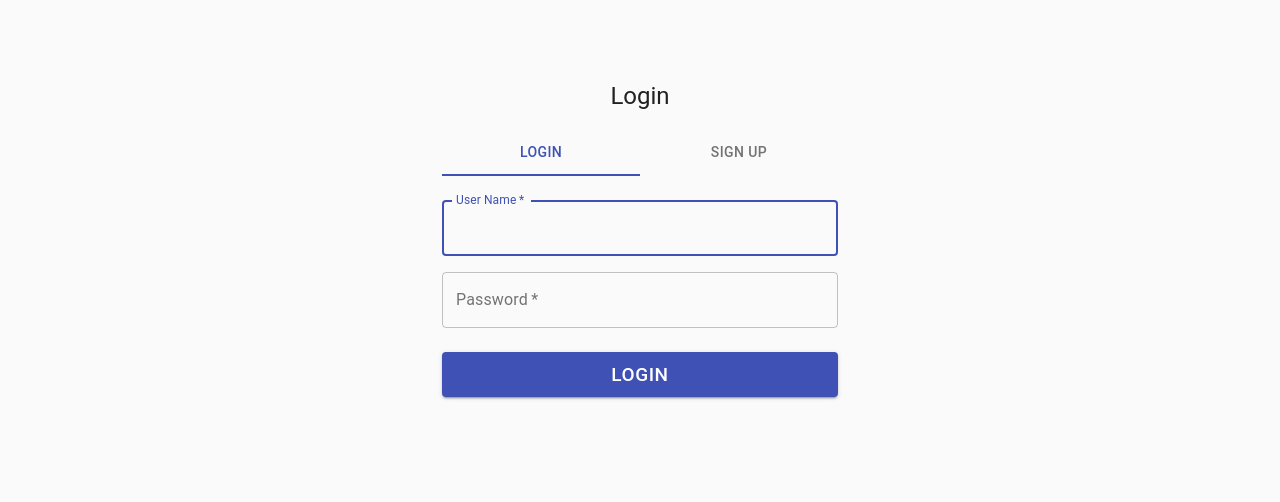
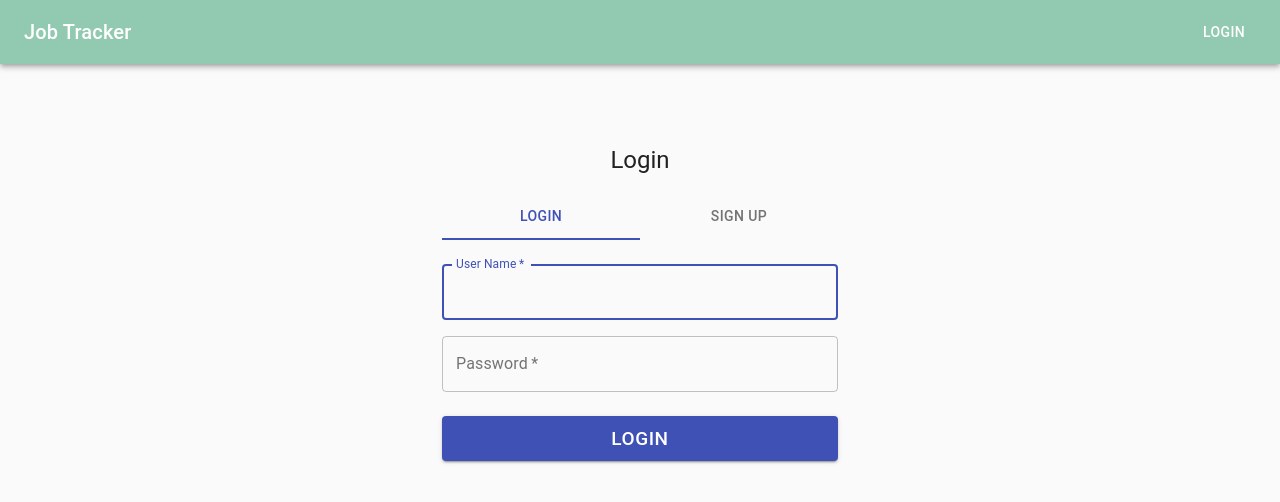
Before and after one commit to BCIT-SSD-2020-21/passion-project-gokay-abay, a React (Create React App) app in the folder frontend/: page / in a window 1280 px wide. Shown: the top 502 px of the page. Built offline with nearby package versions, Linux system fonts and the light colour scheme.

Commit message:
Navbar comp added

```diff
--- a/frontend/src/App.js
+++ b/frontend/src/App.js
@@ -1,10 +1,12 @@
 import "./App.css"
 import LoginPage from "./pages/LoginPage/LoginPage"
+import Navbar from "./components/Navbar/Navbar"
 import { BrowserRouter as Router, Switch, Route } from "react-router-dom"
 
 function App() {
   return (
     <Router className="App">
+      <Navbar />
       <Switch>
         <Route exact path="/">
           <LoginPage />
```
